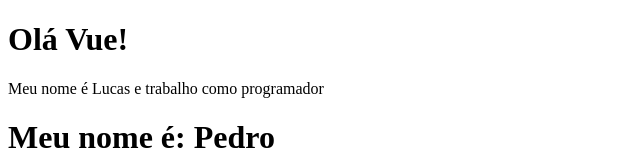
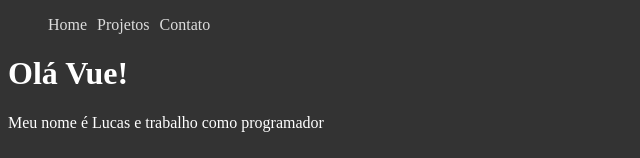
Before and after one commit to lukscabral/estudos_vuejs, a Vue app: page / in a window 1280 px wide. Shown: the top 158 px of the page, without its empty margins (0-640 px from the left). Built offline with nearby package versions, Linux system fonts and the light colour scheme.

Commit message:
css scopes

```diff
--- a/src/App.vue
+++ b/src/App.vue
@@ -1,20 +1,33 @@
 <template>
+  <Header />
   <PrimeiroComponente />
   <LifeCycle />
   <Pessoa />
 </template>
 
 <script>
+import Header from './components/Header.vue'
 import PrimeiroComponente from './components/PrimeiroComponente.vue'
 import LifeCycle from './components/LifeCycle.vue'
 import Pessoa from './components/Pessoa.vue'
 
+
   export default {
     name: 'app',
     components: {
+      Header,
       PrimeiroComponente,
       LifeCycle,
-      Pessoa
+      Pessoa,
+
     }
   }
 </script>
+
+<style>
+  body {
+    background-color: #333;
+    color: #fff;
+  }
+
+</style>
--- /dev/null
+++ b/src/components/Header.vue
@@ -0,0 +1,34 @@
+<template>
+    <ul>
+        <li><a href="#">Home</a></li>
+        <li><a href="#">Projetos</a></li>
+        <li><a href="#">Contato</a></li>
+    </ul>
+</template>
+
+<script>
+export default {
+    name: 'Header'
+}
+</script>
+
+<style scoped>
+    ul {
+        list-style: none;
+        display: flex;
+    }
+
+    li {
+        margin-right: 10px;
+    }
+
+    a {
+        color: #DDD;
+        text-decoration: none;
+        transition: .5s;
+    }
+
+    a:hover {
+        color: turquoise;
+    }
+</style>
```
